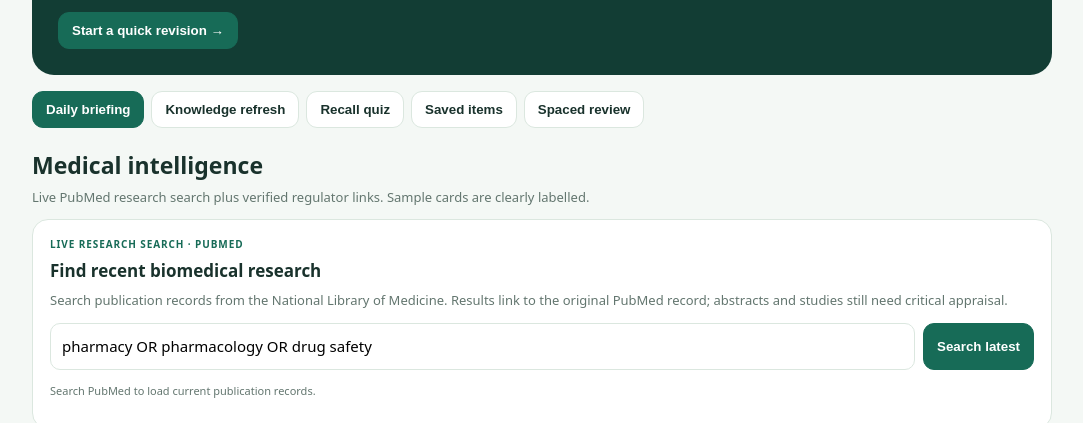
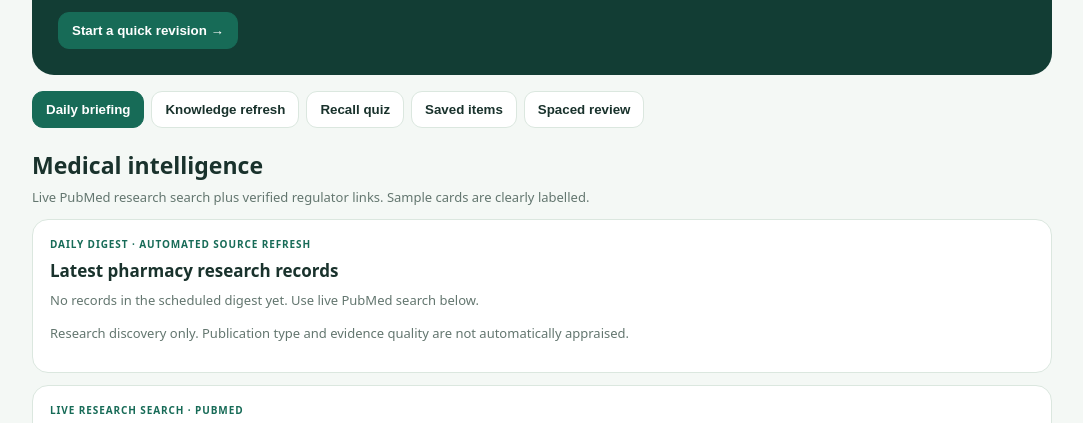
Before and after one commit to jbnikky13/studybuddy, a website: page pharmacy.html in a window 1280 px wide. Shown: the part 304-727 px from the top of the page, without its empty margins (98-1181 px from the left). Drawn offline with Linux system fonts and the light colour scheme.

Commit message:
Load spaced repetition and daily digest modules

```diff
--- a/pharmacy.html
+++ b/pharmacy.html
@@ -92,4 +92,4 @@
   }
 }
 renderStories();renderLessons();renderSaved();renderQuiz();
-</script><script src="review.js" defer></script></body></html>
+</script><script src="review.js" defer></script><script src="daily-feed.js" defer></script></body></html>
```
